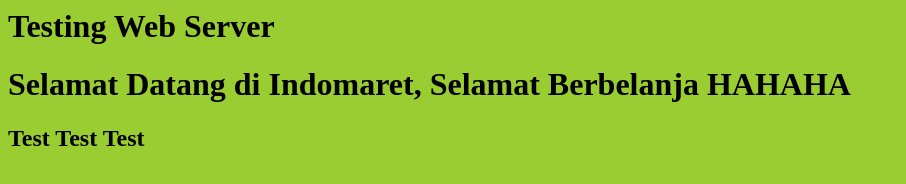
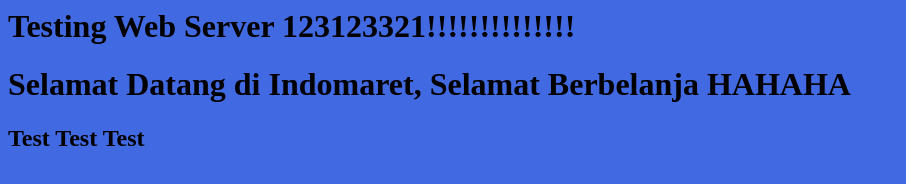
Before and after one commit to haffizgaluh/apps-gals, a plain HTML site: page git-repo/index.html in a window 1280 px wide. Shown: the whole page, without its empty margins (0-906 px from the left). Drawn offline with Linux system fonts and the light colour scheme.

Commit message:
update apps2

```diff
--- a/git-repo/index.html
+++ b/git-repo/index.html
@@ -1,4 +1,4 @@
-<h1>Testing Web Server</h1>
+<h1>Testing Web Server 123123321!!!!!!!!!!!!!!</h1>
 <h1>Selamat Datang di Indomaret, Selamat Berbelanja HAHAHA</h1>
 <h2>Test Test Test</h2>
 <link rel="stylesheet" href="style/style.css">
--- a/git-repo/style/style.css
+++ b/git-repo/style/style.css
@@ -1,3 +1,3 @@
 body {
-    background-color: yellowgreen;
+    background-color: royalblue;
 }
```
